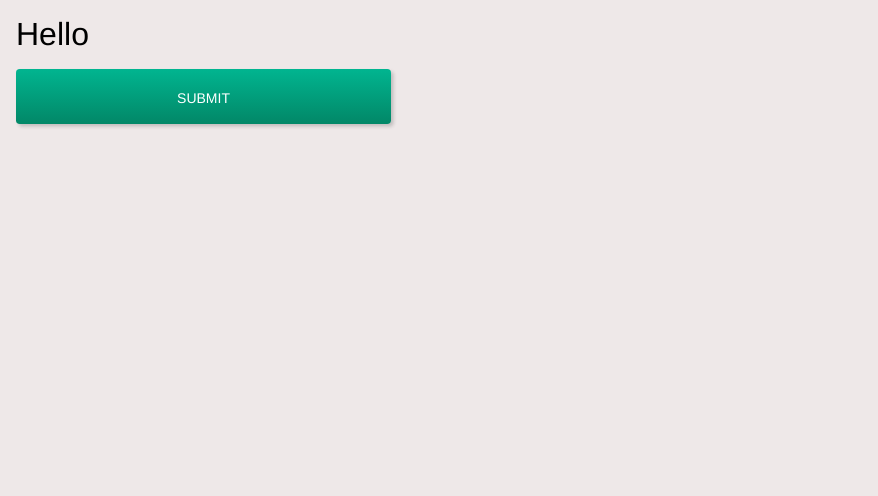
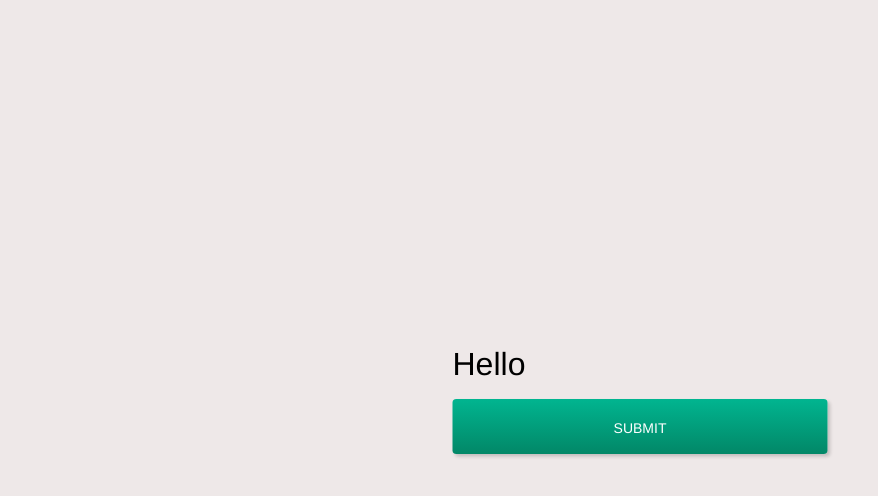
Before and after one commit to tonsavenije/Sass-project, a website: page dev/index.html in a window 1280 px wide. Shown: the whole page, without its empty margins (0-878 px from the left). Drawn offline with nearby package versions, Linux system fonts and the light colour scheme; files that its build step writes are made by us from their sources.

Commit message:
Quick and dirty centered div

```diff
--- a/dev/index.html
+++ b/dev/index.html
@@ -7,9 +7,11 @@
 		<link rel="stylesheet" href="css/my-sass-project.css">
 	</head>
 	<body>
-		<H1>Hello</H1>
-		<a href="#">
-			<div class="push-button"><label>submit</label></div>
-		</a>
+		<div class="container-center">
+			<H1>Hello</H1>
+			<a href="#">
+				<div class="push-button"><label>submit</label></div>
+			</a>
+		</div>
 	</body>
 </html>
--- a/dev/styles/my-sass-project.scss
+++ b/dev/styles/my-sass-project.scss
@@ -26,10 +26,21 @@ BODY {
 	font-family: "HelveticaNeue-Light", "Helvetica Neue Light", "Helvetica Neue", Helvetica, Arial, "Lucida Grande", sans-serif;
 	font-weight: 300;
 	font-size: $base-px;
+
+	height:100%;
+	width:100%;
 }
 
 P {
 	font-size: em(24);
 }
 
+.container-center {
+	// Quick and dirty centered div
+	position: absolute;
+    top: 50%;
+    left: 50%;
+    transform: translate3d(-50%,-50%,0);
+}
+
 @import 'components/buttons';
```
Also changed, not shown: www/index.html (+6 -4 lines), www/css/my-sass-project.css.
